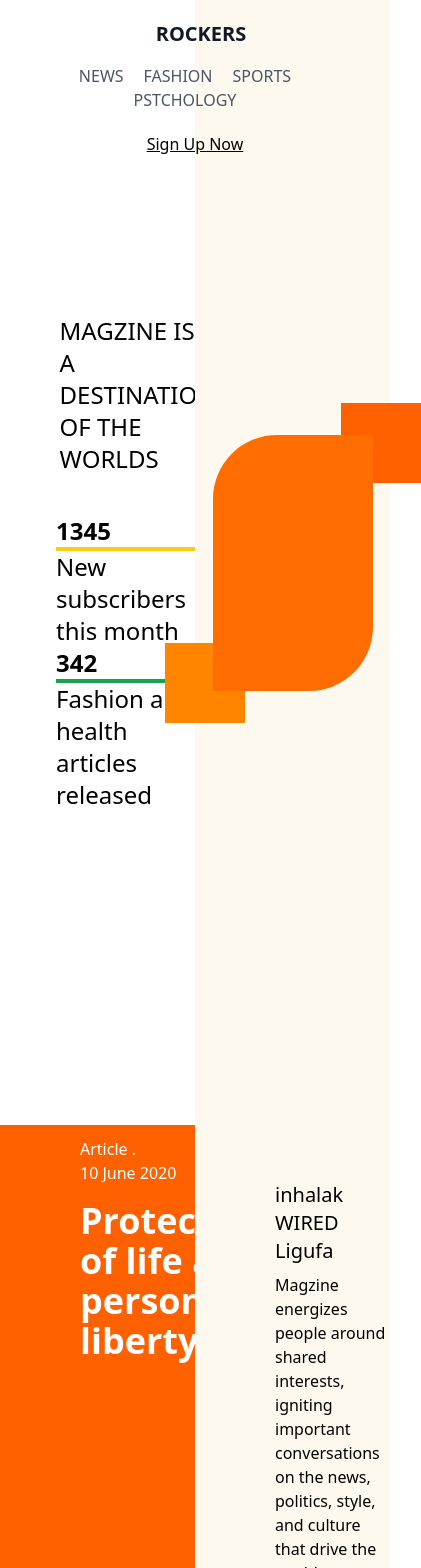
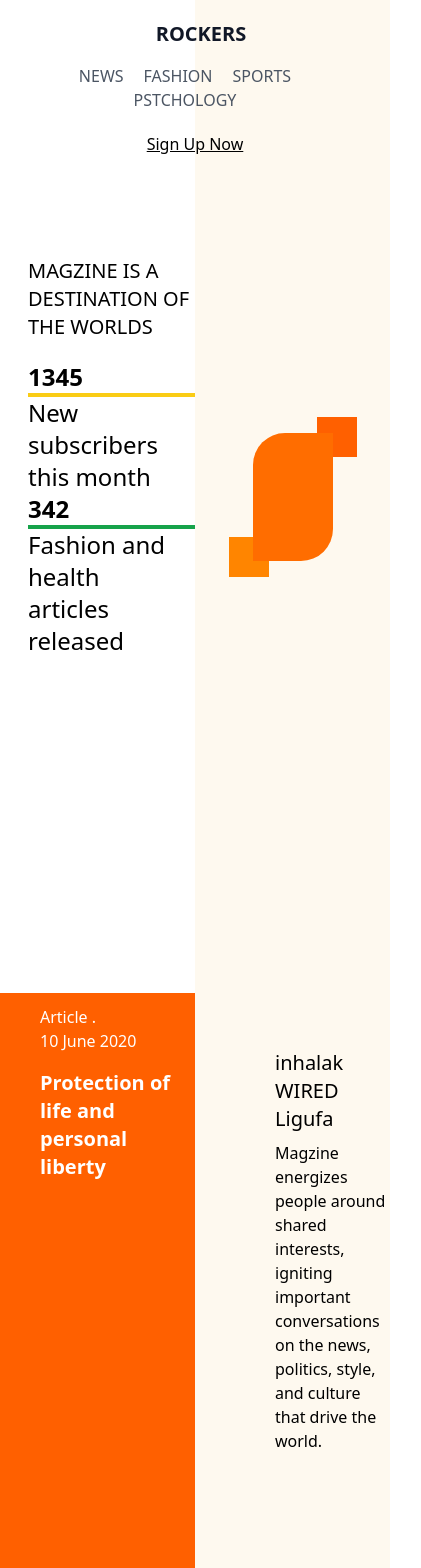
Before and after one commit to Tanuj-Bhaud/rockers, a Next.js app: page / in a window 390 px wide. Shown: the top 1568 px of the page, 421 px wide, since content can reach past the window. Built offline with nearby package versions, Linux system fonts and the light colour scheme.

Commit message:
:iphone:

```diff
--- a/pages/index.tsx
+++ b/pages/index.tsx
@@ -14,25 +14,25 @@ const Home: NextPage = () => {
         <div className='flex flex-row '>
           <div className='w-1/2 '>
         <div className='h-3/4 flex flex-col items-center justify-center'>
-          <div className='text-2xl md:text-4xl sm:text-2xl pl-20 pb-10 pt-20 overflow-visible'>MAGZINE IS A DESTINATION OF THE WORLDS</div>
+          <div className='text-xl md:text-4xl sm:text-2xl pl-7 sm:pl-20 pb-5 sm:pb-10 sm:pt-20 overflow-visible'>MAGZINE IS A DESTINATION OF THE WORLDS</div>
           <div className='flex flex-col md:flex-row pb-20'>
-            <div className='pl-14 md:pl-20 flex flex-col'>
+            <div className='pl-7 sm:pl-14 md:pl-20 flex flex-col'>
               <div className='font-bold text-2xl md:text-5xl sm:text-2xl border-b-4 border-yellow-400'>1345</div>
               <div className='text-2xl'>New subscribers <br></br> this month</div>
               </div>
-            <div className='pl-14 md:pl-20 flex flex-col'>
+            <div className=' pl-7 sm:pl-14 md:pl-20 flex flex-col'>
             <div className='font-bold text-2xl md:text-5xl sm:text-2xl border-b-4 border-green-600'>342</div>
               <div className='text-2xl'>Fashion and health <br></br> articles released</div></div>
           </div>
           </div>
         <div className='  bg-[#ff6000] h-screen'>
-          <div className='pl-20 pt-3'>
+          <div className=' pl-10 sm:pl-20 pt-3'>
             <div className='flex flex-row bg-[#fef9e]'>
               <div className='flex flex-col'>
             <div className='text-white'>Article . &nbsp; </div>
             <div className='text-white'> 10 June 2020</div>
 
-            <div className='text-white  text-4xl font-bold pt-4 pb-1'>Protection of life and <br />personal liberty</div>
+            <div className='text-white text-xl md:text-4xl sm:text-2xl font-bold pt-4 pb-1'>Protection of life and <br />personal liberty</div>
             </div>
             </div>
 
@@ -42,12 +42,12 @@ const Home: NextPage = () => {
         <div className='w-1/2  bg-[#fef9ef] z-10'>
           <div className='h-3/4'>
              <div className='flex items-center justify-center h-full '>
-               <div className=' h-80 w-64 relative'>
-               <div className='absolute z-0 bg-[#ff6000] h-20 w-20 top-0 right-0'></div>
-               <div className='flex items-center justify-center h-80 w-64'>
-               <div className='flex items-center z-10 rounded-tl-[4rem] rounded-br-[4rem] bg-[#ff6d00] justify-center h-64 w-40 mx-auto '></div>
+               <div className='h-40 w-32 sm:h-80 sm:w-64 relative'>
+               <div className='absolute z-0 bg-[#ff6000] h-10 w-10 sm:h-20 sm:w-20 top-0 right-0'></div>
+               <div className='flex items-center justify-center h-40  w-32 sm:h-80 sm:w-64'>
+               <div className='flex items-center z-10 sm:rounded-tl-[4rem] rounded-tl-[2rem] rounded-br-[2rem] sm:rounded-br-[4rem] bg-[#ff6d00] justify-center h-32 w-20 sm:h-64 sm:w-40 mx-auto '></div>
                </div>
-               <div className='absolute z-0 bg-[#ff8500] h-20 w-20 bottom-0 left-0'></div>
+               <div className='absolute z-0 bg-[#ff8500] h-10 w-10 sm:h-20 sm:w-20 bottom-0 left-0'></div>
                </div></div>
              </div>
           <div className='pl-20 pt-14 h-screen bg-[#fef9ef]'>
```
